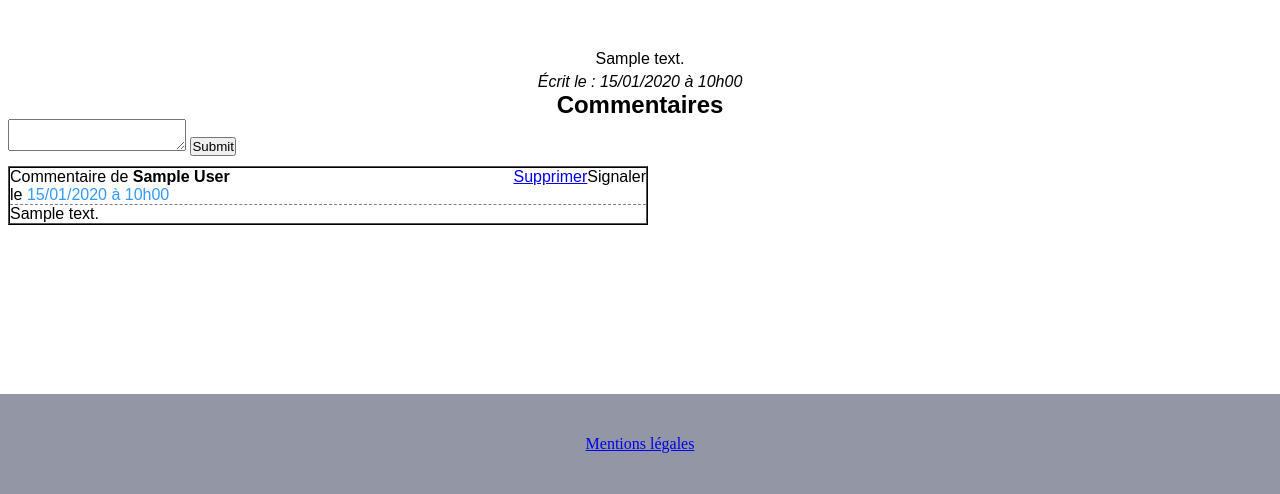
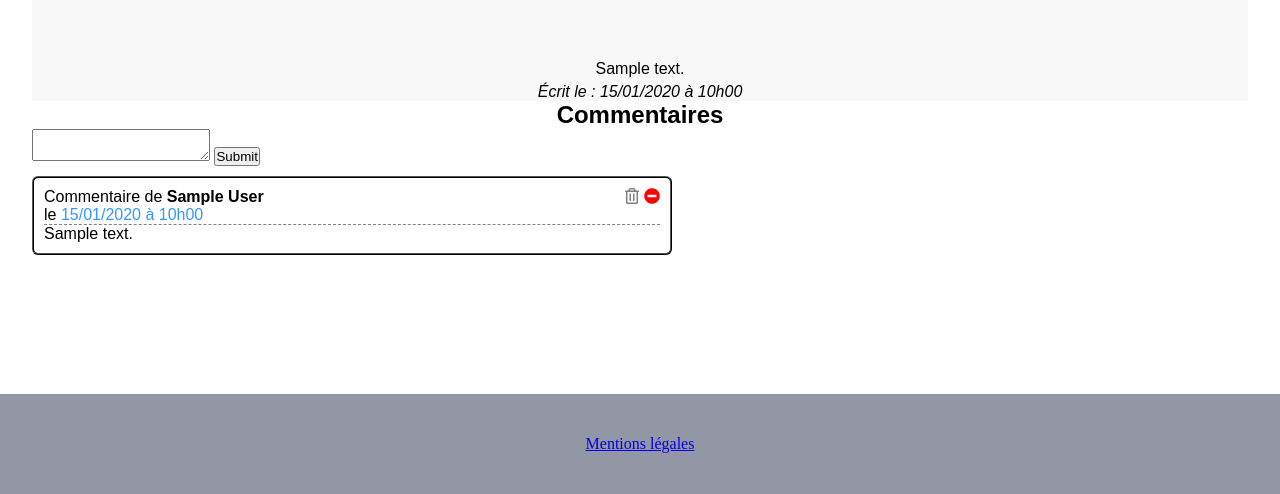
Before and after one commit to AChesnel/Projet-4, a PHP site: page /projet4/index.php?action=article&id=1 in a window 1280 px wide. Shown: the part 310-804 px from the top of the page. Run offline with PHP 8.4, Linux system fonts and the light colour scheme; the visitor is signed in with stand-in values (Sample User, id 1); tables that the repository leaves empty or names only in its code hold one stand-in row (values such as "Sample post"); some libraries are stand-ins or nearby versions; some web fonts are replaced.

Commit message:
Modifications visuelles section commentaires

```diff
--- a/assets/css/style.css
+++ b/assets/css/style.css
@@ -150,6 +150,7 @@
 	margin-left: 1%;
 	border: 1px ridge #bcbcbc;
 	border-radius: 30px;
+	margin-top: 10px;
 }
 
 .elementForm {
@@ -200,8 +201,8 @@
 
 #headerArticle {
 	width: 100%;
-	height: 350px;
-	max-height: 300px;
+	height: 250px;
+	max-height: 250px;
 	max-width: 100%;
 	left: 0;
 }
@@ -227,6 +228,12 @@
 #blocArticle {
 	width: 95%;
 	margin: 0 auto;
+	background-color: #f8f8f8;
+	padding-top: 60px;
+}
+
+#blocArticle p {
+	background-color: #f8f8f8 !important;
 }
 
 #titreArticleCreation {
@@ -236,7 +243,7 @@
 #blocCommentaires {
 	text-align: left;
 	width: 50%;
-	padding-left: 8px;
+	margin-left: 2.5%;
 }
 
 #listeCommentaires {
@@ -245,6 +252,9 @@
 
 .commentaire {
 	border: 2px ridge black;
+	margin-bottom: 10px;
+	padding: 10px;
+	border-radius: 6px;
 }
 
 .auteurCommentaire {
@@ -254,6 +264,17 @@
 .iconesCommentaire {
 	display: flex;
 	float: right;
+	text-decoration: none;
+}
+
+.boutonSupprimer {
+	color: grey;
+}
+
+.boutonSignaler {
+	color: red;
+	padding-left: 5px;
+	cursor: pointer;
 }
 
 .dateCommentaire {
--- a/view/frontend/article.php
+++ b/view/frontend/article.php
@@ -30,13 +30,13 @@
 							<?= htmlspecialchars($commentaire['author']) ?>
 						</span>
 						<?php if(isset($_SESSION['logged']) === true) : ?>
-							<span id="<?= $commentaire['id'];?>" class="iconesCommentaire buttonSignaler">
-								Signaler
+							<span id="<?= $commentaire['id'];?>" class="iconesCommentaire boutonSignaler">
+								<i class="fas fa-minus-circle"></i>
 							</span>
 						<?php endif ?>
 						<?php if(isset($_SESSION['role']) && ($_SESSION['role']) === 'admin') : ?>
-							<a class="iconesCommentaire" href="http://localhost/projet4/index.php?action=supprimerCommentaire&amp;id=<?= $commentaire['id']?>&article=<?= $article['id'];?>">
-								Supprimer
+							<a class="iconesCommentaire boutonSupprimer" href="http://localhost/projet4/index.php?action=supprimerCommentaire&amp;id=<?= $commentaire['id']?>&article=<?= $article['id'];?>">
+								<i class="far fa-trash-alt"></i>
 							</a>
 						<?php endif ?>
 						<br />
--- a/view/frontend/header.php
+++ b/view/frontend/header.php
@@ -6,6 +6,7 @@
     <script src="https://cloud.tinymce.com/stable/tinymce.min.js"></script>
   	<script>tinymce.init({ selector:'textarea', selector: "textarea.articleTiny"});</script>
   	<link href="http://fr.allfont.net/allfont.css?fonts=daisy-script" rel="stylesheet" type="text/css" />
+  	<link rel="stylesheet" href="https://use.fontawesome.com/releases/v5.5.0/css/all.css" integrity="sha384-B4dIYHKNBt8Bc12p+WXckhzcICo0wtJAoU8YZTY5qE0Id1GSseTk6S+L3BlXeVIU" crossorigin="anonymous">
     <title>Le blog de Jean Forteroche</title>
     <script
 		src="https://code.jquery.com/jquery-3.3.1.min.js"
```
